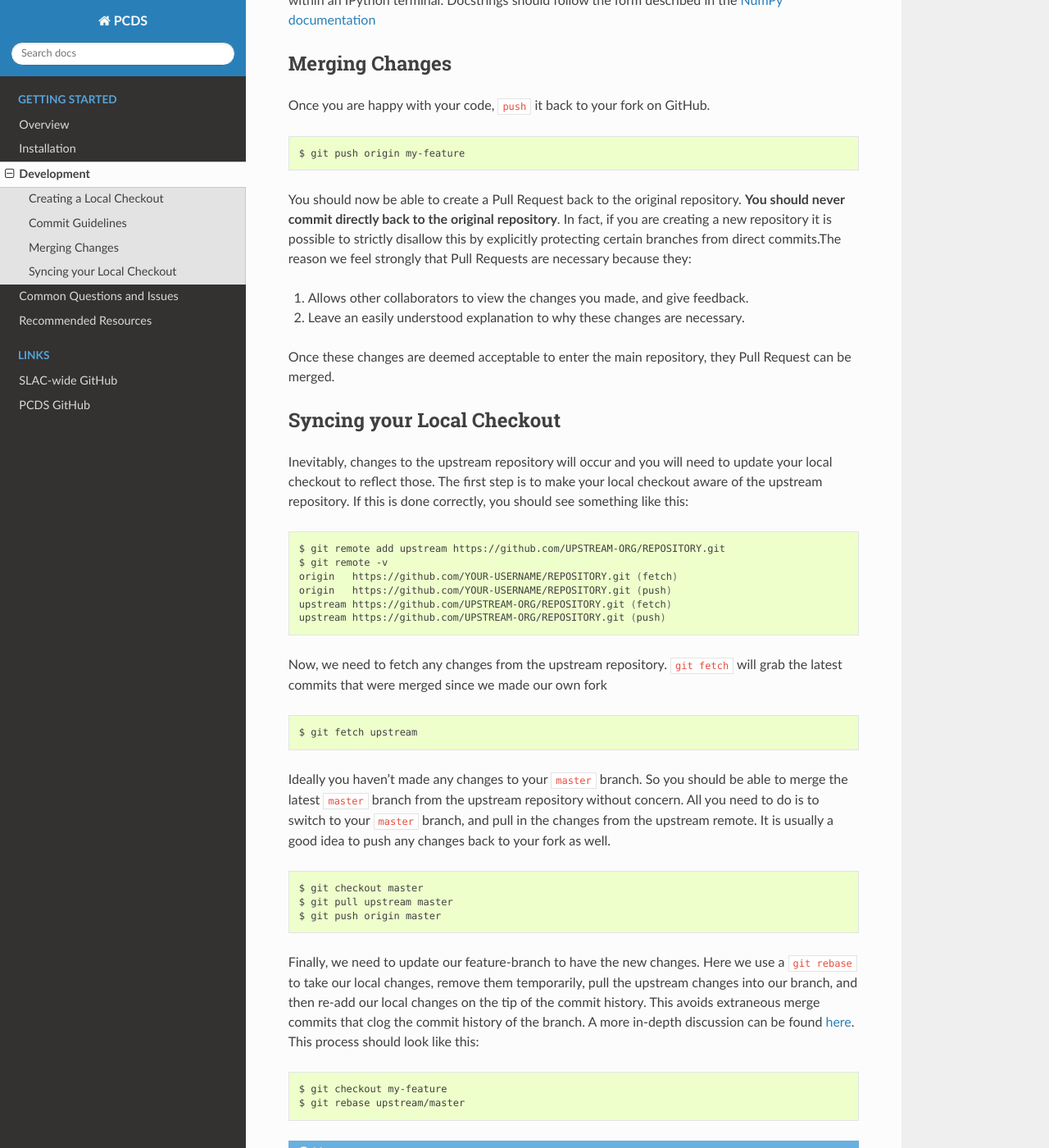
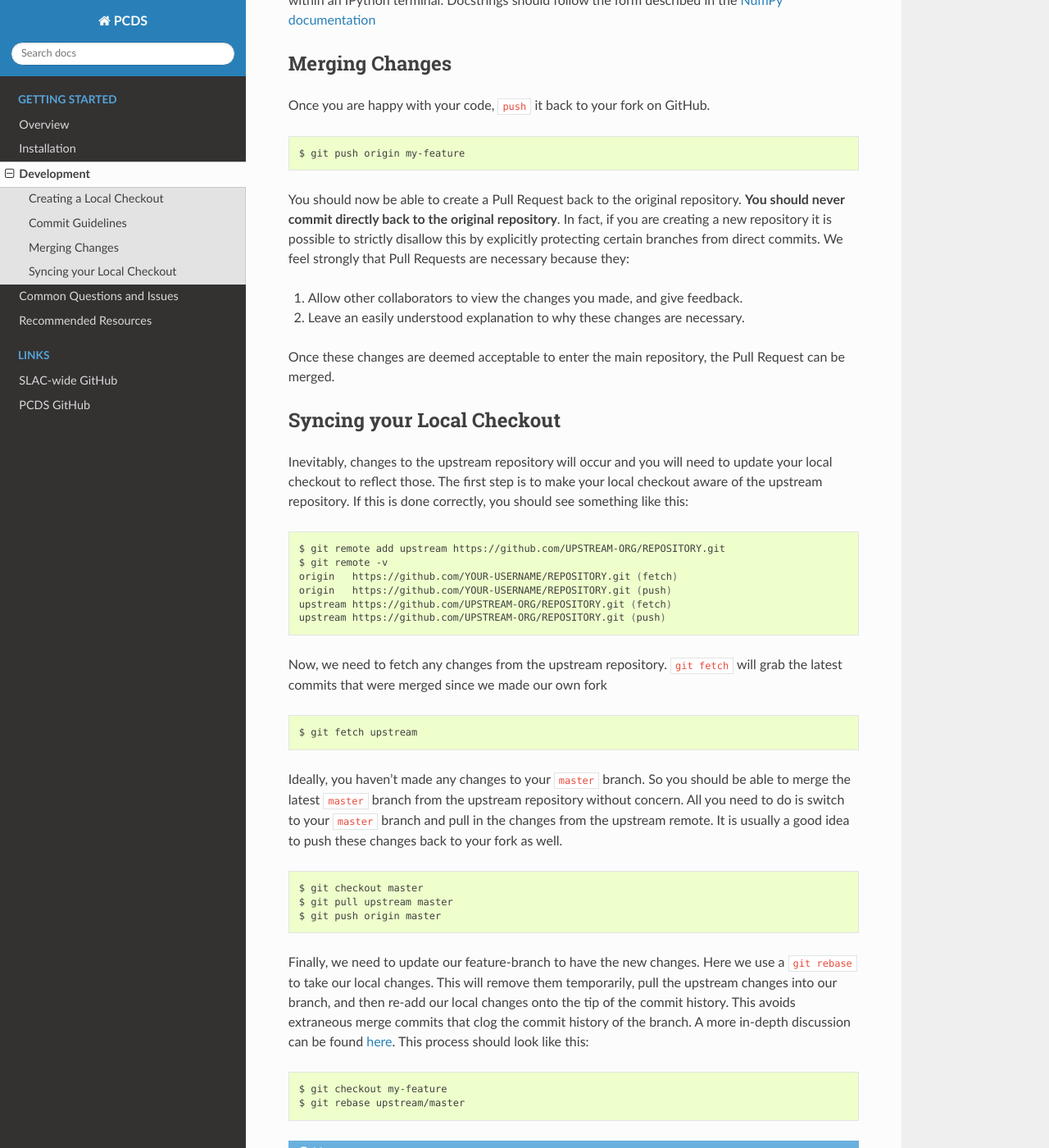
Before and after one commit to pcdshub/pcdshub.github.io, a Sphinx documentation site: the page built from source/development.rst, in a window 1280 px wide and 1400 px high, scrolled down 1451 px. Shown: the whole window at 82% size. Built offline with Sphinx 7.4.7 and the Read the Docs theme 2.0.0, drawn with Linux system fonts in a browser that asks for light colours; some of the changed text lies outside the part shown.

Commit message:
MNT: Bunch of minor fixes

```diff
--- a/source/development.rst
+++ b/source/development.rst
@@ -9,7 +9,7 @@ at SLAC, there are many helpful tutorials online like `this
 
 Creating a Local Checkout
 =========================
-If you want to make changes to a repository the first step is to create your
+If you want to make changes to a repository, the first step is to create your
 own fork. This allows you to create feature branches without cluttering the
 main repository. It also assures that the main repository is only added to by
 Pull Request and review. Repositories can be forked from the GitHub site like
@@ -76,13 +76,12 @@ You should now be able to create a Pull Request back to the original
 repository. **You should never commit directly back to the original
 repository**. In fact, if you are creating a new repository it is possible to
 strictly disallow this by explicitly protecting certain branches from direct
-commits.The reason we feel strongly that Pull Requests are necessary because
-they:
+commits. We feel strongly that Pull Requests are necessary because they:
 
-1) Allows other collaborators to view the changes you made, and give feedback.
+1) Allow other collaborators to view the changes you made, and give feedback.
 2) Leave an easily understood explanation to why these changes are necessary.
 
-Once these changes are deemed acceptable to enter the main repository, they
+Once these changes are deemed acceptable to enter the main repository, the
 Pull Request can be merged.
 
 Syncing your Local Checkout
@@ -109,11 +108,11 @@ will grab the latest commits that were merged since we made our own fork
    $ git fetch upstream
 
 
-Ideally you haven't made any changes to your ``master`` branch. So you should be
-able to merge the latest ``master`` branch from the upstream repository without
-concern. All you need to do is to switch to your ``master`` branch, and pull in
-the changes from the upstream remote. It is usually a good idea to push any
-changes back to your fork as well.
+Ideally, you haven't made any changes to your ``master`` branch. So you should
+be able to merge the latest ``master`` branch from the upstream repository
+without concern. All you need to do is switch to your ``master`` branch and
+pull in the changes from the upstream remote. It is usually a good idea to push
+these changes back to your fork as well.
 
 .. code:: sh
 
@@ -122,12 +121,12 @@ changes back to your fork as well.
    $ git push origin master
 
 Finally, we need to update our feature-branch to have the new changes. Here we
-use a ``git rebase`` to take our local changes, remove them temporarily, pull
-the upstream changes into our branch, and then re-add our local changes on the
-tip of the commit history. This avoids extraneous merge commits that clog the
-commit history of the branch. A more in-depth discussion can be found `here
-<https://www.atlassian.com/git/tutorials/merging-vs-rebasing>`_. This process
-should look like this:
+use a ``git rebase`` to take our local changes. This will remove them
+temporarily, pull the upstream changes into our branch, and then re-add our
+local changes onto the tip of the commit history. This avoids extraneous merge
+commits that clog the commit history of the branch. A more in-depth discussion
+can be found `here <https://www.atlassian.com/git/tutorials/merging-vs-rebasing>`_.
+This process should look like this:
 
 .. code:: sh
 
--- a/source/index.rst
+++ b/source/index.rst
@@ -4,9 +4,9 @@ Home for PCDS Python Documentation
 
 In an effort to modernize the PCDS Python infrastructure we are embracing a
 number of new community software packages; ``Conda``, ``Git``, ``Python 3.x``
-e.t.c. The adoption of these tools gives a new chance to standardize the
+etc. The adoption of these tools gives a new chance to standardize the
 development workflow that we use for our Python tools. The purpose of this site
-is to cleanly describe the general use cases of these tools and how the apply
+is to cleanly describe the general use cases of these tools and how they apply
 to PCDS directly.
 
 .. toctree::
--- a/source/resources.rst
+++ b/source/resources.rst
@@ -21,9 +21,9 @@ External Tutorials and Guides
 
 Internal Access
 ===============
-If you would like to access this site from the internal SLAC intranet you need
-to a link to the proxy server in your Firefox profile. Under Settings ->
-Preferences -> Advanced -> Network -> Connection, enter the Proxy information
+If you would like to access this site from the internal SLAC intranet, you need
+to link to the proxy server in your Firefox profile. Under Settings ->
+Preferences -> Advanced -> Network -> Connection, enter the proxy information
 like so:
 
 .. image:: _static/proxy.png
```
Also changed, not shown: other parts of source/development.rst (+4 -4 lines), source/faq.rst (+5 -5 lines), source/installation.rst (+19 -17 lines), source/overview.rst (+29 -29 lines).
